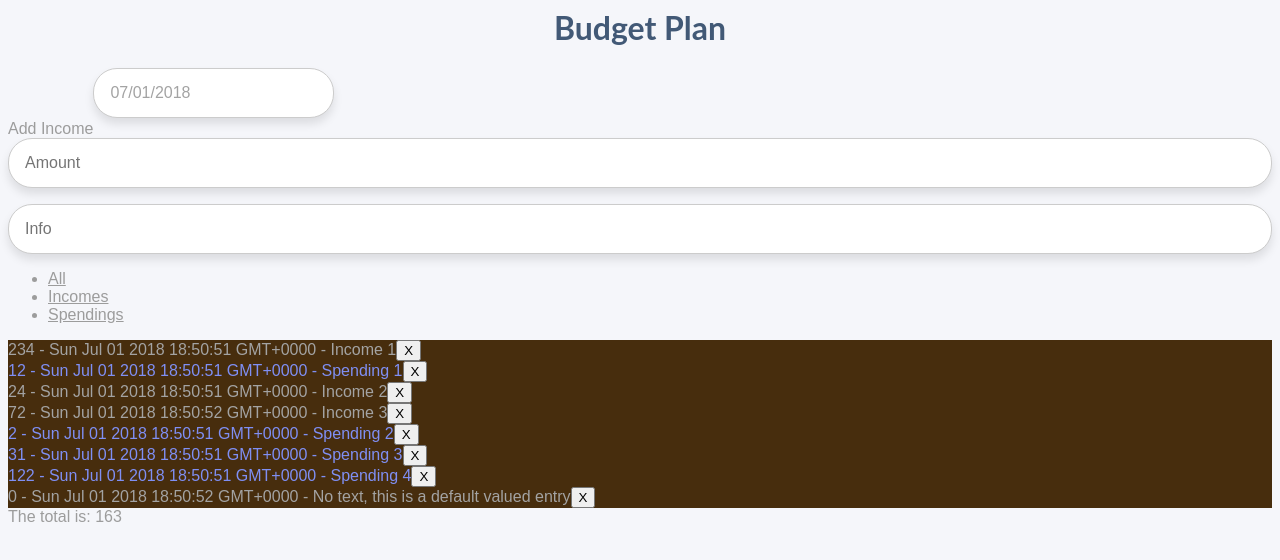
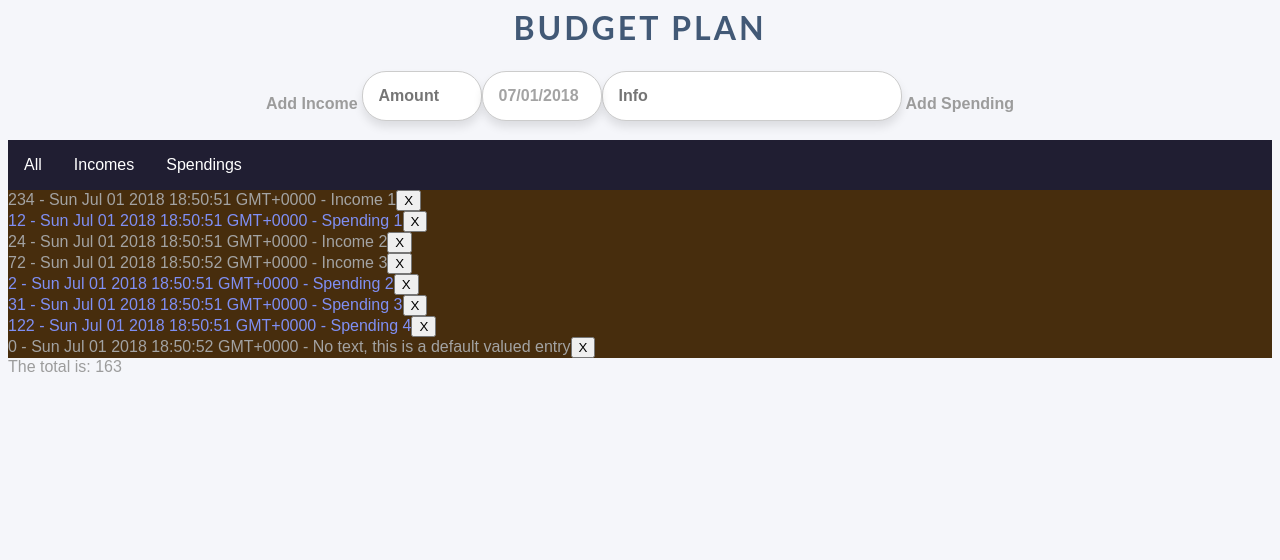
Before and after one commit to mklaudia/budget-plan, a React app: page / in a window 1280 px wide. Shown: the top 560 px of the page. Built offline with nearby package versions, Linux system fonts and the light colour scheme.

Commit message:
better and better

```diff
--- a/src/component/App.scss
+++ b/src/component/App.scss
@@ -5,6 +5,29 @@ $input-bg-color: #fff;
 $input-text-color: #a3a3a3;
 $button-bg-color: #7f8ff4;
 $button-text-color: #fff;
+
+
+
+//me start
+text{
+	font-family: 'Open Sans Bold', sans-serif;
+	letter-spacing: 3px;
+    text-transform: uppercase;
+}
+
+
+
+
+//me end
+
+
+
+
+
+
+
+
+
 
 //** root
 :root {
--- a/src/component/header/Header.less
+++ b/src/component/header/Header.less
@@ -2,4 +2,6 @@ h1 {
    color: rgb(66, 89, 118);
    font-family: 'Lato',sans-serif;
    text-align: center;
+   letter-spacing: 3px;
+   text-transform: uppercase;
 }
--- a/src/component/input/Form.js
+++ b/src/component/input/Form.js
@@ -50,43 +50,46 @@ export class Form extends Component {
     render(){
         return(
 
-            <div>
-                <span>
+            <table className="table">
+            <tbody>
+                <tr>
+                <th className="left-div3">
                     <input className="btn"
                         type="submit"
                         value = "Add Income"
                         onClick={() => {this.onClickOnAddIncome()}}
                     />
-                </span>
+                </th>
 
-                <span>
-                <input className="form__field"
+                <th className="mid-div">
+                    <input className="form__field narrow"
                         type="number"
                         placeholder="Amount"
                         value = {this.state.amount}
                         onChange={event => this.setState({amount: event.target.value})}
                     />
-
-                </span>
-                <DatePicker className="form__field"
+                    <DatePicker className="form__field narrow"
                         selected={this.state.date}
                         onChange={this.handleChange}
                     />
-                <input className="form__field"
+                    <input className="form__field wide"
                         type="text"
                         placeholder="Info"
                         value = {this.state.info}
                         onChange={event => this.setState({info: event.target.value})}
                     />
-                <span id="last">
+                </th>
+
+                <th className="right-div">
                     <input className="btn"
                         type="submit"
                         value = "Add Spending"
                         onClick={() => {this.onClickOnAddSpending()}}
                     />
-</span>
-
-            </div>
+                </th>
+                </tr>
+            </tbody>
+            </table>
         );
     }
 }
--- a/src/component/input/Form.less
+++ b/src/component/input/Form.less
@@ -1,8 +1,57 @@
+
+.narrow {
+  width: 120px !important;
+}
+
+.wide{
+  width: 300px !important;
+}
+
+.form__field inline{
+  vertical-align: baseline;
+}
+
+.left-div, .mid-div, .rigt-div{
+  align-content: center !important;
+  text-align: center;
+  display: inline-block;
+  margin: auto !important;
+}
+
+.table{
+  margin: auto !important;
+}
+
+ul {
+  list-style-type: none;
+  margin: 0;
+  padding: 0;
+  overflow: hidden;
+  background-color: #201e32;
+  width: auto;
+}
+
+li {
+  float: left;
+  align-content: center;
+}
+
+li a {
+  display: block;
+  color: white;
+  text-align: center;
+  padding: 16px;
+  text-decoration: none;
+}
+
+li a:hover {
+  background-color: #111111;
+}
 
 .adaptive_placeholder(@height, @radius, @margin: 1em, @border: 1px) {
   @borders: (@border * 2); // <- To avoid repeating below
-  box-sizing: border-box;  // <- Important for accurate sizing
-  width: 100%;             // <- Could be almost anything
+  // box-sizing: border-box;  // <- Important for accurate sizing
+  // width: 100%;             // <- Could be almost anything
   height: ~"calc(@{height} + @{borders})";
   margin: 0 0 @margin;
   padding: @margin;
@@ -14,94 +63,13 @@
   //
   // Following block controls all the color change
   //
-  &[required] {
-    &:focus {
-      border-color: #00bafa;
-      + label {
-        &[placeholder] {
-          &:before {
-            color: #00bafa;
-          }
-        }
-      }
-    }
-    //
-    // Following block selects label directly adjacent to input
-    //
-    &:focus,
-    &:valid {
-      + label {
-        &[placeholder] {
-          &:before {
-            transition-duration: .2s;
-            //
-            // Following lines move placeholder out of the way
-            //
-            transform: translate(0, (@margin * -1.5)) scale(.9, .9);
-          }
-        }
-      }
-    }
-    //
-    // Following block injects string from label's 'alt' attr.
-    // It comes before the other 'content' property so I can
-    // override it. Uses "invalid" pseudo-selector to know
-    // when to do that.
-    //
-    &:invalid {
-      + label {
-        &[placeholder] {
-          &[alt] {
-            &:before {
-              content: attr(alt); // Content property 1 of 2
-            }
-          }
-        }
-      }
-    }
-    + label {
-      &[placeholder] {
-        display: block;
-        pointer-events: none; // Allows clicking thru label
-        line-height: @margin * 1.25;
-        // Following pulls label into position
-        margin-top: ~"calc(-@{height} - @{borders})";
-        // Following offsets that above
-        margin-bottom: ~"calc((@{height} - @{margin}) + @{borders})";
-        //
-        // Following ':before' is needed to switch between
-        // different strings.
-        //
-        &:before {
-          content: attr(placeholder); // Content property 2 of 2
-          display: inline-block;
-          margin: 0 ~"calc(@{margin} + @{borders})";
-          padding: 0 2px;
-          color: #898989;
-          white-space: nowrap;
-          transition: .3s ease-in-out;
-          //
-          // Following lines lets me use solid color as bkg img.
-          // This lets me size bkg to something more sublte
-          //
-          background-image: linear-gradient(to bottom, #fff, #fff);
-          background-size: 100% 5px;
-          background-repeat: no-repeat;
-          background-position: center;
-        }
-      }
-    }
-  }
 }
-//
-// Following block is how I call the above function
-//
+
 input {
   @height: 3em;
   &[type="number"] ,
   &[type="text"] {
     .adaptive_placeholder(@height, (@height / 2));
-    float:left;
   }
 }
 
```
Lines whose indentation alone changed are shown as unchanged.
